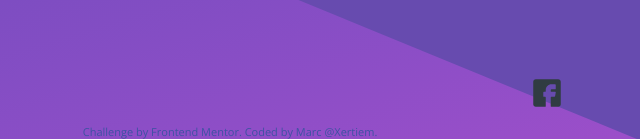
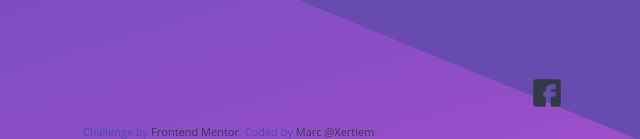
Before and after one commit to Xertiem/huddle-landing-page, a plain HTML site: page index.html in a window 1280 px wide. Shown: the part 661-800 px from the top of the page, 418-1058 px from the left. Drawn offline with nearby package versions, Linux system fonts and the light colour scheme.

Commit message:
Minor cosmetic changes

```diff
--- a/index.html
+++ b/index.html
@@ -18,7 +18,7 @@
     }
 
     .attribution a {
-      color: hsl(228, 45%, 44%);
+      color: hsl(199, 27.6%, 22.7%);
       text-decoration: none;
     }
   </style>
```
